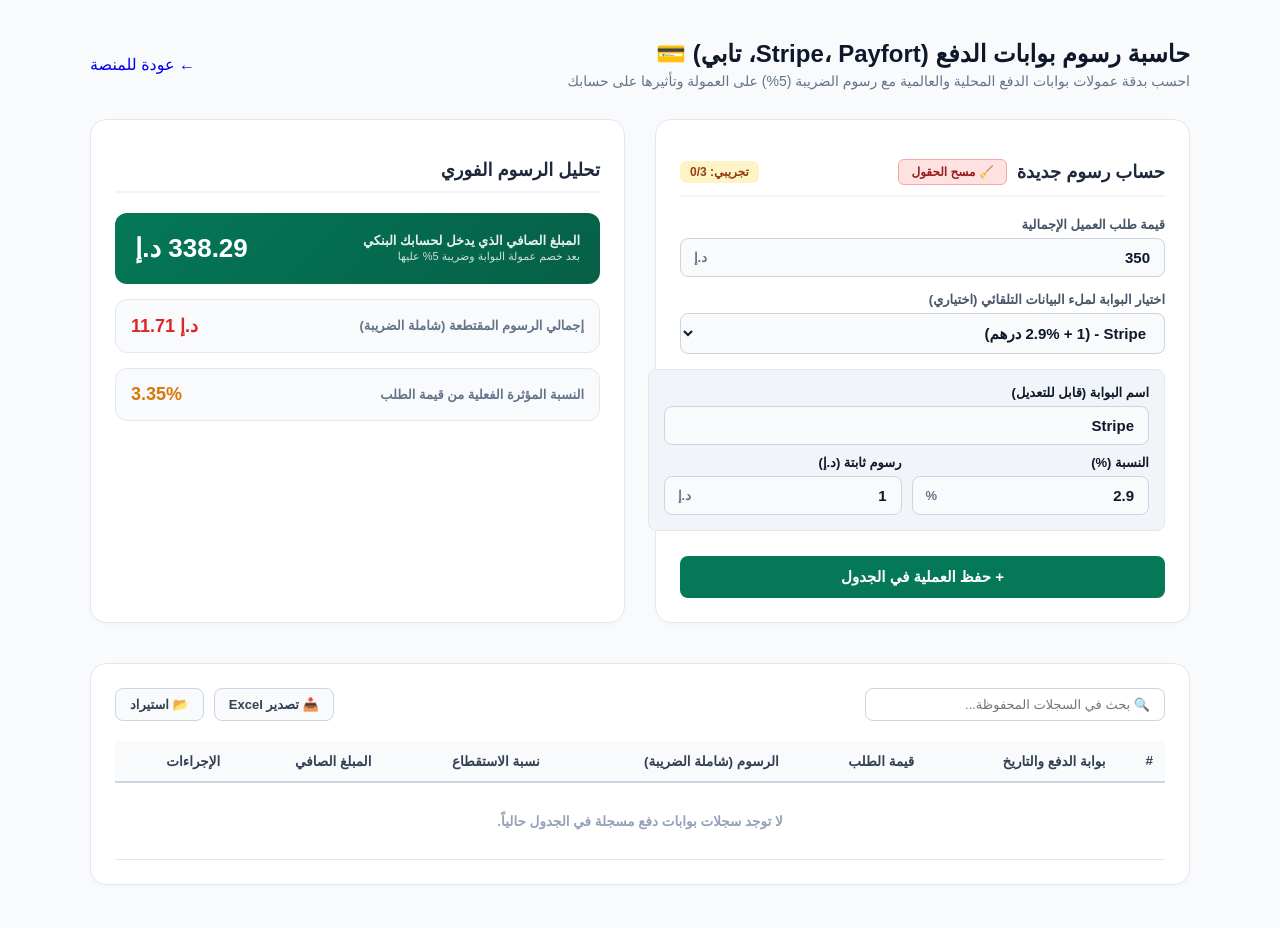
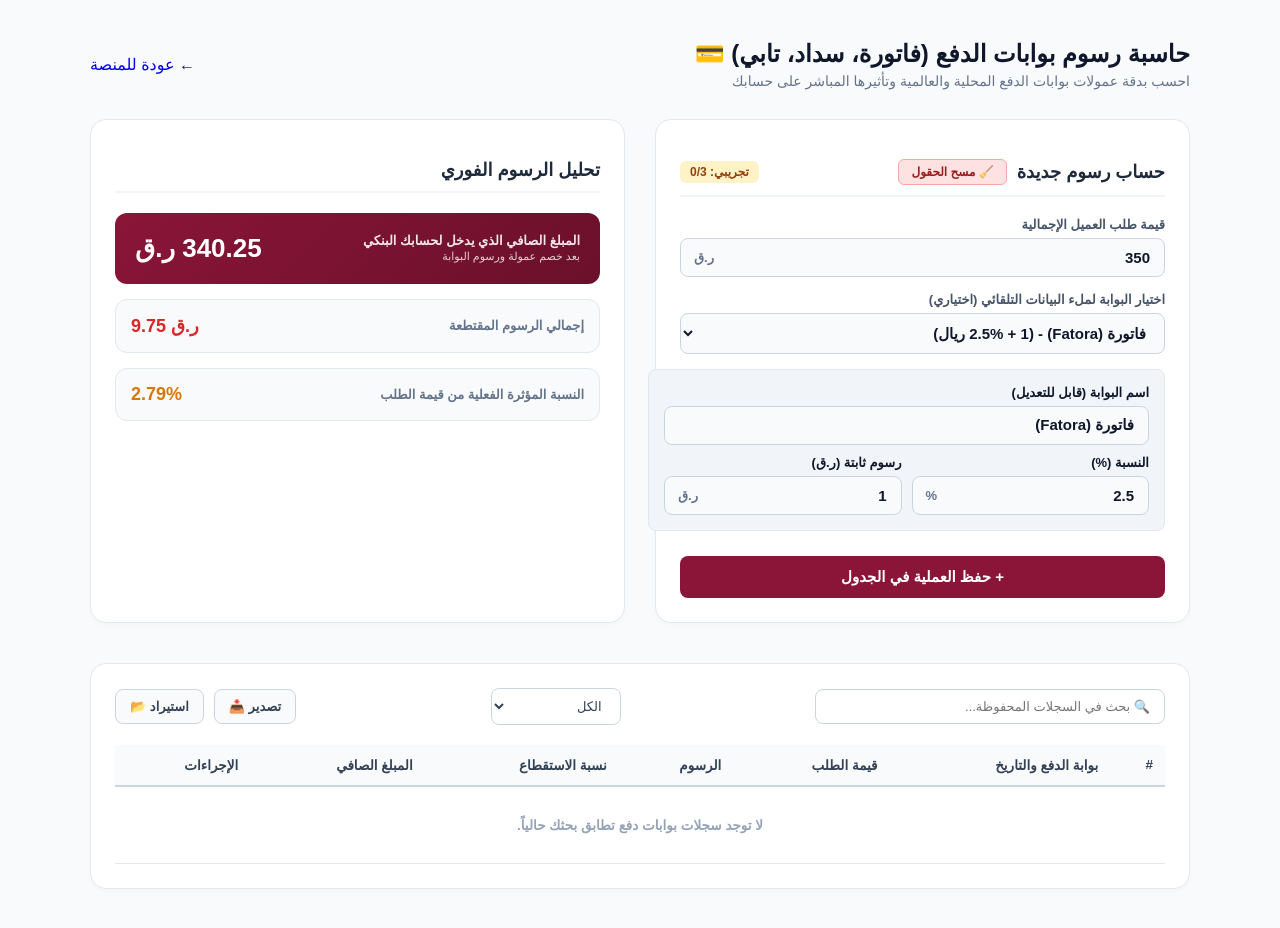
Before and after one commit to engaziasa-lang/engazia-app, a Next.js app: page /hub/qa/fees in a window 1280 px wide. Built offline with nearby package versions, Linux system fonts and the light colour scheme.

Commit message:
Update page.tsx

```diff
--- a/app/hub/qa/fees/page.tsx
+++ b/app/hub/qa/fees/page.tsx
@@ -12,9 +12,10 @@ interface FeeItem {
   netReceived: number;
   totalFee: number;
   createdAt?: string;
+  timestamp?: number; // الفرز الزمني الدقيق
 }
 
-export default function GatewayFeesCalculatorAE() {
+export default function GatewayFeesCalculatorQA() {
   const [lang, setLang] = useState<'ar' | 'en'>('ar');
 
   const [orderAmount, setOrderAmount] = useState<number | ''>('');
@@ -24,11 +25,18 @@ export default function GatewayFeesCalculatorAE() {
 
   const [items, setItems] = useState<FeeItem[]>([]);
   const [searchQuery, setSearchQuery] = useState<string>('');
+  const [dateFilter, setDateFilter] = useState<string>('all'); // الفرز الزمني
   const [editingId, setEditingId] = useState<string | null>(null);
+
+  const [isClient, setIsClient] = useState(false);
+  const [isActivated, setIsActivated] = useState(true);
 
   const fileInputRef = useRef<HTMLInputElement>(null);
 
   useEffect(() => {
+    setIsClient(true);
+    setIsActivated(!!localStorage.getItem('merchant_license_key_qa'));
+
     // قراءة اللغة من الصفحة الرئيسية
     const savedLang = localStorage.getItem('seerk_global_lang') as 'ar' | 'en';
     if (savedLang) {
@@ -37,11 +45,11 @@ export default function GatewayFeesCalculatorAE() {
 
     // إعداد القيم الافتراضية
     setOrderAmount(350);
-    setGatewayName('Stripe');
-    setFeePercent(2.9);
+    setGatewayName('فاتورة (Fatora)');
+    setFeePercent(2.5);
     setFeeFixed(1.0);
 
-    const saved = localStorage.getItem('seerk_ae_gateway_fees_items');
+    const saved = localStorage.getItem('seerk_qa_gateway_fees_items');
     if (saved) {
       try { setItems(JSON.parse(saved)); } catch (e) { }
     }
@@ -49,35 +57,32 @@ export default function GatewayFeesCalculatorAE() {
 
   const saveToLocalStorage = (newItems: FeeItem[]) => {
     setItems(newItems);
-    localStorage.setItem('seerk_ae_gateway_fees_items', JSON.stringify(newItems));
+    localStorage.setItem('seerk_qa_gateway_fees_items', JSON.stringify(newItems));
   };
-
-  const isActivated = typeof window !== 'undefined' && !!localStorage.getItem('merchant_license_key');
 
   const amt = typeof orderAmount === 'number' ? orderAmount : 0;
   const pct = typeof feePercent === 'number' ? feePercent : 0;
   const fxd = typeof feeFixed === 'number' ? feeFixed : 0;
 
-  // الحساب الفعلي (تشمل 5% ضريبة إماراتية)
-  const baseFee = (amt * (pct / 100)) + fxd;
-  const totalFeeWithVat = baseFee > 0 ? baseFee * 1.05 : 0;
+  // الحساب الفعلي (بدون ضريبة إضافية 5% لأن قطر لا تطبق الـ VAT حالياً)
+  const totalFeeWithVat = (amt * (pct / 100)) + fxd;
   const netReceived = Math.max(0, amt - totalFeeWithVat);
 
   // قاموس الترجمة الفوري
   const t = {
     ar: {
       back: '← عودة للمنصة',
-      title: 'حاسبة رسوم بوابات الدفع (Stripe، Payfort، تابي) 💳',
-      desc: 'احسب بدقة عمولات بوابات الدفع المحلية والعالمية مع رسوم الضريبة (5%) على العمولة وتأثيرها على حسابك',
+      title: 'حاسبة رسوم بوابات الدفع (فاتورة، سداد، تابي) 💳',
+      desc: 'احسب بدقة عمولات بوابات الدفع المحلية والعالمية وتأثيرها المباشر على حسابك',
       editRecord: 'تعديل السجل',
       newRecord: 'حساب رسوم جديدة',
       clear: '🧹 مسح الحقول',
       trial: 'تجريبي',
       orderAmt: 'قيمة طلب العميل الإجمالية',
       presetLabel: 'اختيار البوابة لملء البيانات التلقائي (اختياري)',
-      optStripe: 'Stripe - (2.9% + 1 درهم)',
-      optPayfort: 'Payfort (Amazon) - (2.8% + 1 درهم)',
-      optTabby: 'التقسيط (تابي / تمارا) - (2.5% + 2 درهم)',
+      optFatora: 'فاتورة (Fatora) - (2.5% + 1 ريال)',
+      optSadad: 'سداد (Sadad) - (2.8% + 1 ريال)',
+      optTabby: 'التقسيط (تابي / تمارا) - (2.5% + 2 ريال)',
       optCustom: 'تفريغ الحقول (إدخال يدوي بالكامل)',
       gwName: 'اسم البوابة (قابل للتعديل)',
       gwNamePH: 'مثال: أبل باي',
@@ -87,19 +92,27 @@ export default function GatewayFeesCalculatorAE() {
       saveBtnEdit: '💾 حفظ التعديلات',
       analysisTitle: 'تحليل الرسوم الفوري',
       netTotal: 'المبلغ الصافي الذي يدخل لحسابك البنكي',
-      netSub: 'بعد خصم عمولة البوابة وضريبة 5% عليها',
-      totalDeducted: 'إجمالي الرسوم المقتطعة (شاملة الضريبة)',
+      netSub: 'بعد خصم عمولة ورسوم البوابة',
+      totalDeducted: 'إجمالي الرسوم المقتطعة',
       effectiveRate: 'النسبة المؤثرة الفعلية من قيمة الطلب',
-      currency: 'د.إ',
+      currency: 'ر.ق',
       searchPH: '🔍 بحث في السجلات المحفوظة...',
       exportBtn: '📥 تصدير Excel',
       importBtn: '📂 استيراد',
+      filters: {
+        all: 'الكل',
+        day: 'آخر يوم',
+        week: 'آخر أسبوع',
+        month: 'آخر شهر',
+        sixMonths: 'آخر 6 أشهر',
+        year: 'آخر سنة'
+      },
       table: {
-        noRecords: 'لا توجد سجلات بوابات دفع مسجلة في الجدول حالياً.',
+        noRecords: 'لا توجد سجلات بوابات دفع تطابق بحثك حالياً.',
         th1: '#',
         th2: 'بوابة الدفع والتاريخ',
         th3: 'قيمة الطلب',
-        th4: 'الرسوم (شاملة الضريبة)',
+        th4: 'الرسوم',
         th5: 'نسبة الاستقطاع',
         th6: 'المبلغ الصافي',
         th7: 'الإجراءات',
@@ -121,16 +134,16 @@ export default function GatewayFeesCalculatorAE() {
     en: {
       back: '→ Back to Hub',
       title: 'Payment Gateway Fees Calculator 💳',
-      desc: 'Calculate local and global payment gateway commissions with UAE VAT (5%) and its impact on your payout',
+      desc: 'Calculate local and global payment gateway commissions and their direct impact on your payout',
       editRecord: 'Edit Record',
       newRecord: 'Calculate New Fees',
       clear: '🧹 Clear Fields',
       trial: 'Trial',
       orderAmt: 'Total Customer Order Amount',
       presetLabel: 'Select gateway to autofill data (Optional)',
-      optStripe: 'Stripe - (2.9% + 1 AED)',
-      optPayfort: 'Payfort (Amazon) - (2.8% + 1 AED)',
-      optTabby: 'Installments (Tabby / Tamara) - (2.5% + 2 AED)',
+      optFatora: 'Fatora - (2.5% + 1 QAR)',
+      optSadad: 'Sadad - (2.8% + 1 QAR)',
+      optTabby: 'Installments (Tabby / Tamara) - (2.5% + 2 QAR)',
       optCustom: 'Clear fields (Full manual entry)',
       gwName: 'Gateway Name (Editable)',
       gwNamePH: 'e.g. Apple Pay',
@@ -140,19 +153,27 @@ export default function GatewayFeesCalculatorAE() {
       saveBtnEdit: '💾 Save Changes',
       analysisTitle: 'Instant Fee Analysis',
       netTotal: 'Net Payout to Your Bank Account',
-      netSub: 'After deducting gateway commission and 5% VAT on fees',
-      totalDeducted: 'Total Fees Deducted (Including VAT)',
+      netSub: 'After deducting gateway commission and fees',
+      totalDeducted: 'Total Fees Deducted',
       effectiveRate: 'Effective Fee Percentage of Order Value',
-      currency: 'AED',
+      currency: 'QAR',
       searchPH: '🔍 Search saved records...',
       exportBtn: '📥 Export Excel',
       importBtn: '📂 Import',
+      filters: {
+        all: 'All Time',
+        day: 'Last Day',
+        week: 'Last Week',
+        month: 'Last Month',
+        sixMonths: 'Last 6 Months',
+        year: 'Last Year'
+      },
       table: {
-        noRecords: 'No payment gateway records currently saved in the table.',
+        noRecords: 'No payment gateway records match your search.',
         th1: '#',
         th2: 'Payment Gateway & Date',
         th3: 'Order Amount',
-        th4: 'Fees (Inc. VAT)',
+        th4: 'Fees',
         th5: 'Effective Rate',
         th6: 'Net Amount',
         th7: 'Actions',
@@ -177,12 +198,12 @@ export default function GatewayFeesCalculatorAE() {
 
   const handlePresetChange = (e: React.ChangeEvent<HTMLSelectElement>) => {
     const val = e.target.value;
-    if (val === 'stripe') {
-      setGatewayName('Stripe');
-      setFeePercent(2.9);
+    if (val === 'fatora') {
+      setGatewayName(lang === 'ar' ? 'فاتورة (Fatora)' : 'Fatora');
+      setFeePercent(2.5);
       setFeeFixed(1.0);
-    } else if (val === 'payfort') {
-      setGatewayName('Payfort (Amazon)');
+    } else if (val === 'sadad') {
+      setGatewayName(lang === 'ar' ? 'سداد (Sadad)' : 'Sadad');
       setFeePercent(2.8);
       setFeeFixed(1.0);
     } else if (val === 'tabby_tamara') {
@@ -198,13 +219,12 @@ export default function GatewayFeesCalculatorAE() {
 
   const handleClearForm = () => {
     setOrderAmount('');
-    setGatewayName('Stripe');
-    setFeePercent(2.9);
+    setGatewayName(lang === 'ar' ? 'فاتورة (Fatora)' : 'Fatora');
+    setFeePercent(2.5);
     setFeeFixed(1.0);
     setEditingId(null);
-    // إعادة تعيين القائمة المنسدلة إلى الخيار الأول عن طريق استخدام DOM لتسهيل الأمر هنا
     const selectEl = document.getElementById('gateway-preset') as HTMLSelectElement;
-    if (selectEl) selectEl.value = 'stripe';
+    if (selectEl) selectEl.value = 'fatora';
   };
 
   const handleSaveItem = (e: React.FormEvent) => {
@@ -220,7 +240,7 @@ export default function GatewayFeesCalculatorAE() {
 
     const now = new Date();
     const timeOptions: Intl.DateTimeFormatOptions = { hour: 'numeric', minute: 'numeric', hour12: true };
-    const localeStr = lang === 'ar' ? 'ar-AE' : 'en-AE';
+    const localeStr = lang === 'ar' ? 'ar-QA' : 'en-QA';
     const formattedDate = `${now.toLocaleDateString(localeStr)} - ${now.toLocaleTimeString(localeStr, timeOptions)}`;
 
     if (editingId) {
@@ -232,7 +252,8 @@ export default function GatewayFeesCalculatorAE() {
         feeFixed: fxd,
         netReceived: Number(netReceived.toFixed(2)),
         totalFee: Number(totalFeeWithVat.toFixed(2)),
-        createdAt: item.createdAt || formattedDate
+        createdAt: item.createdAt || formattedDate,
+        timestamp: item.timestamp || now.getTime()
       } : item);
       saveToLocalStorage(updated);
       setEditingId(null);
@@ -246,9 +267,10 @@ export default function GatewayFeesCalculatorAE() {
         feeFixed: fxd,
         netReceived: Number(netReceived.toFixed(2)),
         totalFee: Number(totalFeeWithVat.toFixed(2)),
-        createdAt: formattedDate
+        createdAt: formattedDate,
+        timestamp: now.getTime()
       };
-      saveToLocalStorage([...items, newItem]);
+      saveToLocalStorage([newItem, ...items]); // إضافة الجديد في الأعلى
       alert(text.alerts.saveSuccess);
     }
 
@@ -276,16 +298,37 @@ export default function GatewayFeesCalculatorAE() {
     }
   };
 
+  // فلترة النتائج بناءً على البحث والفرز الزمني
+  const filteredItems = items.filter(item => {
+    const matchesSearch = item.gatewayName.toLowerCase().includes(searchQuery.toLowerCase());
+    let matchesDate = true;
+
+    if (dateFilter !== 'all') {
+      const itemTime = item.timestamp || 0;
+      const now = Date.now();
+      const diff = now - itemTime;
+      const dayMs = 24 * 60 * 60 * 1000;
+
+      if (dateFilter === 'day') matchesDate = diff <= dayMs;
+      else if (dateFilter === 'week') matchesDate = diff <= 7 * dayMs;
+      else if (dateFilter === 'month') matchesDate = diff <= 30 * dayMs;
+      else if (dateFilter === '6months') matchesDate = diff <= 180 * dayMs;
+      else if (dateFilter === 'year') matchesDate = diff <= 365 * dayMs;
+    }
+
+    return matchesSearch && matchesDate;
+  });
+
+  const totalOrderAmount = filteredItems.reduce((acc, curr) => acc + curr.orderAmount, 0);
+  const totalFees = filteredItems.reduce((acc, curr) => acc + curr.totalFee, 0);
+  const totalNetReceived = filteredItems.reduce((acc, curr) => acc + curr.netReceived, 0);
+  const overallFeePercent = totalOrderAmount > 0 ? (totalFees / totalOrderAmount) * 100 : 0;
+
   const handleExportExcel = () => {
-    if (items.length === 0) {
+    if (filteredItems.length === 0) {
       alert(text.alerts.noDataExp);
       return;
     }
-
-    const totalOrderAmount = items.reduce((acc, curr) => acc + curr.orderAmount, 0);
-    const totalFees = items.reduce((acc, curr) => acc + curr.totalFee, 0);
-    const totalNetReceived = items.reduce((acc, curr) => acc + curr.netReceived, 0);
-    const overallFeePercent = totalOrderAmount > 0 ? (totalFees / totalOrderAmount) * 100 : 0;
 
     let tableHtml = `
       <html dir="${lang === 'ar' ? 'rtl' : 'ltr'}" lang="${lang}">
@@ -314,7 +357,7 @@ export default function GatewayFeesCalculatorAE() {
             <tbody>
     `;
 
-    items.forEach((row, idx) => {
+    filteredItems.forEach((row, idx) => {
       const feePct = row.orderAmount > 0 ? (row.totalFee / row.orderAmount) * 100 : 0;
       tableHtml += `
         <tr>
@@ -349,7 +392,7 @@ export default function GatewayFeesCalculatorAE() {
     const url = URL.createObjectURL(blob);
     const link = document.createElement("a");
     link.setAttribute("href", url);
-    link.setAttribute("download", "enjazya_ae_gateway_fees.xls");
+    link.setAttribute("download", `enjazya_qa_gateway_fees_${dateFilter}.xls`);
     document.body.appendChild(link);
     link.click();
     document.body.removeChild(link);
@@ -363,7 +406,8 @@ export default function GatewayFeesCalculatorAE() {
         try {
           const imported = JSON.parse(event.target?.result as string);
           if (Array.isArray(imported)) {
-            saveToLocalStorage(imported);
+            const newItems = imported.filter(imp => !items.find(i => i.id === imp.id));
+            saveToLocalStorage([...newItems, ...items]);
             alert(text.alerts.importSuccess);
           }
         } catch (err) {
@@ -372,13 +416,6 @@ export default function GatewayFeesCalculatorAE() {
       };
     }
   };
-
-  const filteredItems = items.filter(item => item.gatewayName.toLowerCase().includes(searchQuery.toLowerCase()));
-
-  const totalOrderAmount = filteredItems.reduce((acc, curr) => acc + curr.orderAmount, 0);
-  const totalFees = filteredItems.reduce((acc, curr) => acc + curr.totalFee, 0);
-  const totalNetReceived = filteredItems.reduce((acc, curr) => acc + curr.netReceived, 0);
-  const overallFeePercent = totalOrderAmount > 0 ? (totalFees / totalOrderAmount) * 100 : 0;
 
   return (
     <div className="tool-container" style={{ direction: lang === 'ar' ? 'rtl' : 'ltr' }}>
@@ -411,14 +448,14 @@ export default function GatewayFeesCalculatorAE() {
         .input-wrapper { position: relative; display: flex; align-items: center; width: 100%; }
         .input-wrapper input, .input-wrapper select { width: 100%; padding: 10px 14px; border: 1px solid #cbd5e1; border-radius: 8px; font-size: 15px; font-family: inherit; outline: none; background: #f8fafc; color: #0f172a; font-weight: 600; box-sizing: border-box; text-align: ${lang === 'ar' ? 'right' : 'left'}; }
         .input-wrapper input.with-currency { padding-${lang === 'ar' ? 'left' : 'right'}: 45px; }
-        .input-wrapper input:focus, .input-wrapper select:focus { border-color: #047857; background: #ffffff; }
+        .input-wrapper input:focus, .input-wrapper select:focus { border-color: #8A1538; background: #ffffff; }
         .currency-tag { position: absolute; ${lang === 'ar' ? 'left: 14px;' : 'right: 14px;'} color: #64748b; font-weight: 800; font-size: 13px; pointer-events: none; }
 
-        .action-btn { background: #047857; color: #fff; border: none; width: 100%; padding: 12px; border-radius: 8px; font-weight: 900; font-size: 15px; cursor: pointer; transition: all 0.2s; font-family: inherit; margin-top: 10px; box-sizing: border-box; }
-        .action-btn:hover { background: #065f46; }
+        .action-btn { background: #8A1538; color: #fff; border: none; width: 100%; padding: 12px; border-radius: 8px; font-weight: 900; font-size: 15px; cursor: pointer; transition: all 0.2s; font-family: inherit; margin-top: 10px; box-sizing: border-box; }
+        .action-btn:hover { background: #6A102B; }
 
         .result-box { background: #f8fafc; border-radius: 12px; padding: 15px; margin-bottom: 15px; display: flex; justify-content: space-between; align-items: center; border: 1px solid #e2e8f0; flex-wrap: wrap; gap: 10px; flex-direction: ${lang === 'ar' ? 'row' : 'row-reverse'}; text-align: ${lang === 'ar' ? 'right' : 'left'}; }
-        .result-box.primary { background: linear-gradient(135deg, #047857 0%, #065f46 100%); color: #fff; border: none; padding: 20px; }
+        .result-box.primary { background: linear-gradient(135deg, #8A1538 0%, #6A102B 100%); color: #fff; border: none; padding: 20px; }
         .result-label { font-size: 13px; font-weight: 700; color: #64748b; }
         .primary .result-label { color: #ffffff; opacity: 0.9; }
         .result-value { font-size: 18px; font-weight: 900; color: #0f172a; direction: ltr; }
@@ -426,10 +463,16 @@ export default function GatewayFeesCalculatorAE() {
 
         .table-section { background: #ffffff; border-radius: 16px; padding: 24px; border: 1px solid #e2e8f0; box-shadow: 0 4px 6px -1px rgba(0,0,0,0.02); text-align: ${lang === 'ar' ? 'right' : 'left'}; }
         .table-toolbar { display: flex; justify-content: space-between; align-items: center; margin-bottom: 20px; flex-wrap: wrap; gap: 15px; flex-direction: ${lang === 'ar' ? 'row' : 'row-reverse'}; }
-        .search-input { padding: 8px 14px; border: 1px solid #cbd5e1; border-radius: 8px; font-family: inherit; font-size: 13px; outline: none; width: 100%; max-width: 300px; box-sizing: border-box; text-align: ${lang === 'ar' ? 'right' : 'left'}; }
+
+        .search-input { padding: 9px 14px; border: 1px solid #cbd5e1; border-radius: 8px; font-family: inherit; font-size: 13px; outline: none; flex-grow: 1; max-width: 350px; box-sizing: border-box; text-align: ${lang === 'ar' ? 'right' : 'left'}; }
+        .search-input:focus { border-color: #8A1538; }
+
+        .filter-select { padding: 9px 14px; border: 1px solid #cbd5e1; border-radius: 8px; font-family: inherit; font-size: 13px; outline: none; background: #fff; color: #334155; cursor: pointer; min-width: 130px; }
+        .filter-select:focus { border-color: #8A1538; }
+
         .table-btns { display: flex; gap: 10px; flex-wrap: wrap; }
-        .t-btn { padding: 8px 14px; border-radius: 8px; font-weight: 700; font-size: 13px; cursor: pointer; border: 1px solid #cbd5e1; background: #f8fafc; color: #334155; font-family: inherit; display: flex; align-items: center; justify-content: center; }
-        .t-btn:hover { background: #f1f5f9; }
+        .t-btn { padding: 9px 14px; border-radius: 8px; font-weight: 700; font-size: 13px; cursor: pointer; border: 1px solid #cbd5e1; background: #f8fafc; color: #334155; font-family: inherit; display: flex; align-items: center; justify-content: center; gap: 6px; }
+        .t-btn:hover { background: #f1f5f9; border-color: #8A1538; color: #8A1538; }
 
         .table-responsive { overflow-x: auto; -webkit-overflow-scrolling: touch; width: 100%; }
         .data-table { width: 100%; border-collapse: collapse; font-size: 13.5px; min-width: 700px; }
@@ -445,7 +488,7 @@ export default function GatewayFeesCalculatorAE() {
           <h1>{text.title}</h1>
           <p>{text.desc}</p>
         </div>
-        <Link href="/hub/ae" className="back-btn">
+        <Link href="/hub/qa" className="back-btn">
           {text.back}
         </Link>
       </div>
@@ -459,7 +502,7 @@ export default function GatewayFeesCalculatorAE() {
                 {text.clear}
               </button>
             </div>
-            {!isActivated && <span className="trial-badge">{text.trial}: {items.length}/3</span>}
+            {isClient && !isActivated && <span className="trial-badge">{text.trial}: {items.length}/3</span>}
           </h2>
 
           <form onSubmit={handleSaveItem}>
@@ -474,9 +517,9 @@ export default function GatewayFeesCalculatorAE() {
             <div className="input-group">
               <label>{text.presetLabel}</label>
               <div className="input-wrapper">
-                <select id="gateway-preset" onChange={handlePresetChange} defaultValue="stripe">
-                  <option value="stripe">{text.optStripe}</option>
-                  <option value="payfort">{text.optPayfort}</option>
+                <select id="gateway-preset" onChange={handlePresetChange} defaultValue="fatora">
+                  <option value="fatora">{text.optFatora}</option>
+                  <option value="sadad">{text.optSadad}</option>
                   <option value="tabby_tamara">{text.optTabby}</option>
                   <option value="custom">{text.optCustom}</option>
                 </select>
@@ -547,9 +590,27 @@ export default function GatewayFeesCalculatorAE() {
             value={searchQuery}
             onChange={(e) => setSearchQuery(e.target.value)}
           />
+
+          <select
+            className="filter-select"
+            value={dateFilter}
+            onChange={(e) => setDateFilter(e.target.value)}
+          >
+            <option value="all">{text.filters.all}</option>
+            <option value="day">{text.filters.day}</option>
+            <option value="week">{text.filters.week}</option>
+            <option value="month">{text.filters.month}</option>
+            <option value="6months">{text.filters.sixMonths}</option>
+            <option value="year">{text.filters.year}</option>
+          </select>
+
           <div className="table-btns">
-            <button className="t-btn" onClick={handleExportExcel}>{text.exportBtn}</button>
-            <button className="t-btn" onClick={() => fileInputRef.current?.click()}>{text.importBtn}</button>
+            <button className="t-btn" onClick={handleExportExcel}>
+              {lang === 'ar' ? 'تصدير 📥' : 'Export 📥'}
+            </button>
+            <button className="t-btn" onClick={() => fileInputRef.current?.click()}>
+              {lang === 'ar' ? 'استيراد 📂' : 'Import 📂'}
+            </button>
             <input type="file" ref={fileInputRef} onChange={handleImportJson} accept=".json" style={{ display: 'none' }} />
           </div>
         </div>
@@ -585,8 +646,8 @@ export default function GatewayFeesCalculatorAE() {
                         {item.createdAt && <div style={{ fontSize: '11px', color: '#64748b', marginTop: '4px', fontWeight: 600 }}>🕒 {item.createdAt}</div>}
                       </td>
                       <td>{item.orderAmount} {text.currency}</td>
-                      <td style={{ color: '#dc2626' }}>{item.totalFee} {text.currency}</td>
-                      <td style={{ color: '#d97706' }}>{feePct.toFixed(2)}%</td>
+                      <td style={{ color: '#dc2626', fontWeight: 800 }}>{item.totalFee} {text.currency}</td>
+                      <td style={{ color: '#d97706', fontWeight: 800 }}>{feePct.toFixed(2)}%</td>
                       <td style={{ color: '#047857', fontWeight: 900 }}>{item.netReceived} {text.currency}</td>
                       <td>
                         <div style={{ display: 'flex', gap: '8px', flexWrap: 'wrap' }}>
```
